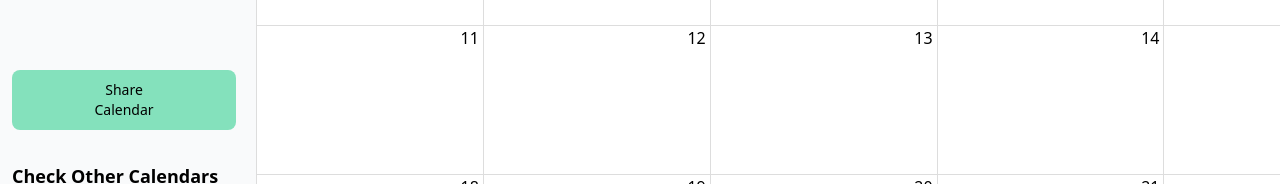
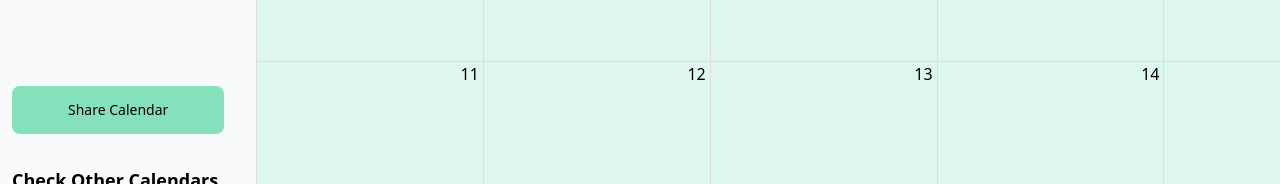
Before and after one commit to suleosmann/schedule-nest-calendar-client, a React (Vite) app: page /dashboard in a window 1280 px wide. Shown: the part 402-586 px from the top of the page. Built offline with nearby package versions, Linux system fonts and the light colour scheme; no server answers.

Commit message:
styled calendar

```diff
--- a/src/APP/components/CommonNavbar.jsx
+++ b/src/APP/components/CommonNavbar.jsx
@@ -5,7 +5,7 @@ import { faStar } from "@fortawesome/free-solid-svg-icons";
 const CommonNavbar = () => {
   return (
     <div className="bg-green-300">
-      <div className="flex items-center ml-10">
+      <div className="flex items-center ml-10 mb-4">
         <FontAwesomeIcon icon={faStar} className="text-yellow-200 mr-2 py-6 " />
         <span className="text-black text-xl font-semibold">ScheduleNest</span>
       </div>
--- a/src/APP/modules/calendar/calendar.jsx
+++ b/src/APP/modules/calendar/calendar.jsx
@@ -103,13 +103,13 @@ useEffect(() => {
 
   return (
     <div key={Math.random()} className="flex">
-      <div className="calendar-container">
+      <div className="bg-green-100">
         <Calendar
           localizer={localizer}
           events={events}
           startAccessor="start"
           endAccessor="end"
-          style={{ height: 810, width:1590 }} // Adjust height as needed
+          style={{ height: 860, width:1590 }} // Adjust height as needed
           onSelectEvent={handleEventClick} // Attach event click handler
           onSelectSlot={handleSlotSelect} // Attach slot select handler
           selectable={true} // Make sure that slots are selectable
--- a/src/APP/modules/calendarshare/ShareCalendarBtn.jsx
+++ b/src/APP/modules/calendarshare/ShareCalendarBtn.jsx
@@ -9,10 +9,10 @@ const ShareCalendarBtn = () => {
     <div className='mt-48'>
       <button
         type="button"
-        className="bg-green-300 h-25 hover:bg-orange-400 active:bg-orange-500 focus:outline-none focus:ring focus:ring-green-900 font-medium rounded-lg text-sm px-20 py-2.5 me-2 mb-2" icon={HiOutlineShare}
+        className="bg-green-300 h-25 hover:bg-orange-400 active:bg-orange-500 focus:outline-none focus:ring focus:ring-green-900 font-medium rounded-lg text-sm px-14 py-3.5 me-2 mb-2" icon={HiOutlineShare}
         onClick={() => setShowDropdown(!showDropdown)}
       >
-        Share Calendar
+       Share Calendar
       </button>
       {showDropdown && (
         <div className="absolute top-96 left-64 z-10 bg-white border shadow-lg rounded-lg">
--- a/src/APP/modules/calendarshare/SharedCalendar.jsx
+++ b/src/APP/modules/calendarshare/SharedCalendar.jsx
@@ -71,13 +71,13 @@ export default function SharedCalendar() {
 
   return (
     <div key={Math.random()} className="flex">
-      <div className="calendar-container">
+      <div className="bg-green-100">
         <Calendar
           localizer={localizer}
           events={events}
           startAccessor="start"
           endAccessor="end"
-          style={{ height: 900, width: 1590 }}
+          style={{ height: 860, width: 1590 }}
           onSelectEvent={handleEventClick}
           onSelectSlot={handleSlotSelect}
           selectable={true}
```
